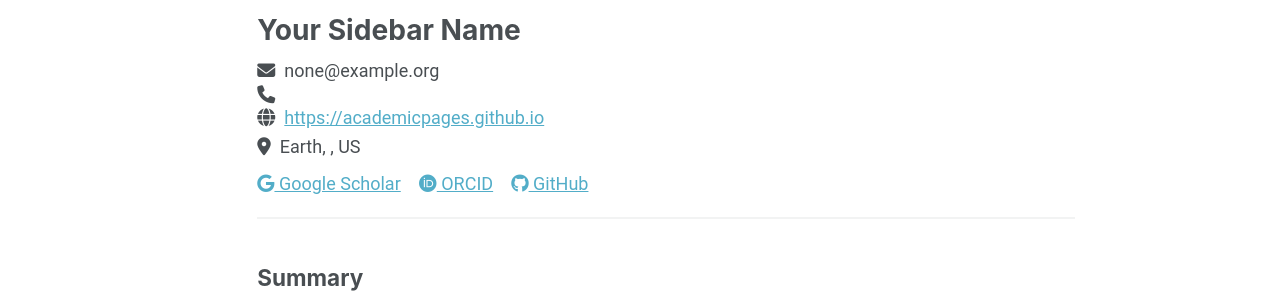
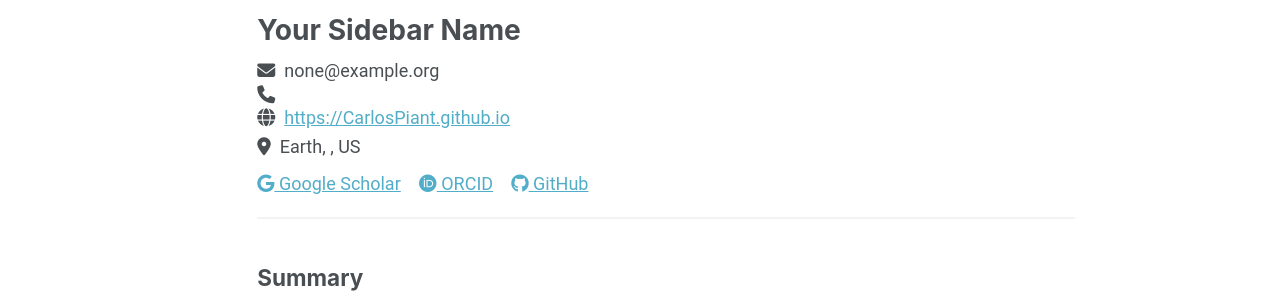
Before and after one commit to CarlosPiant/CarlosPiant.github.io, a Jekyll site: the page built from _pages/cv-json.md, in a window 1280 px wide and 900 px high. Shown: the part 127-425 px from the top of the window. Built offline with Jekyll 4.4.1, drawn with Linux system fonts in a browser that asks for light colours; a script that is not in the unit is left out.

Commit message:
Update cv.json

```diff
--- a/_data/cv.json
+++ b/_data/cv.json
@@ -3,7 +3,7 @@
     "name": "Your Sidebar Name",
     "email": "none@example.org",
     "phone": "",
-    "website": "https://academicpages.github.io",
+    "website": "https://CarlosPiant.github.io",
     "summary": "Currently employed at Red Brick University. Short biography for the left-hand sidebar",
     "location": {
       "address": "",
@@ -25,8 +25,8 @@
       },
       {
         "network": "GitHub",
-        "username": "academicpages",
-        "url": "https://github.com/academicpages"
+        "username": "CarlosPiant",
+        "url": "https://github.com/CarlosPiant"
       }
     ]
   },
```
